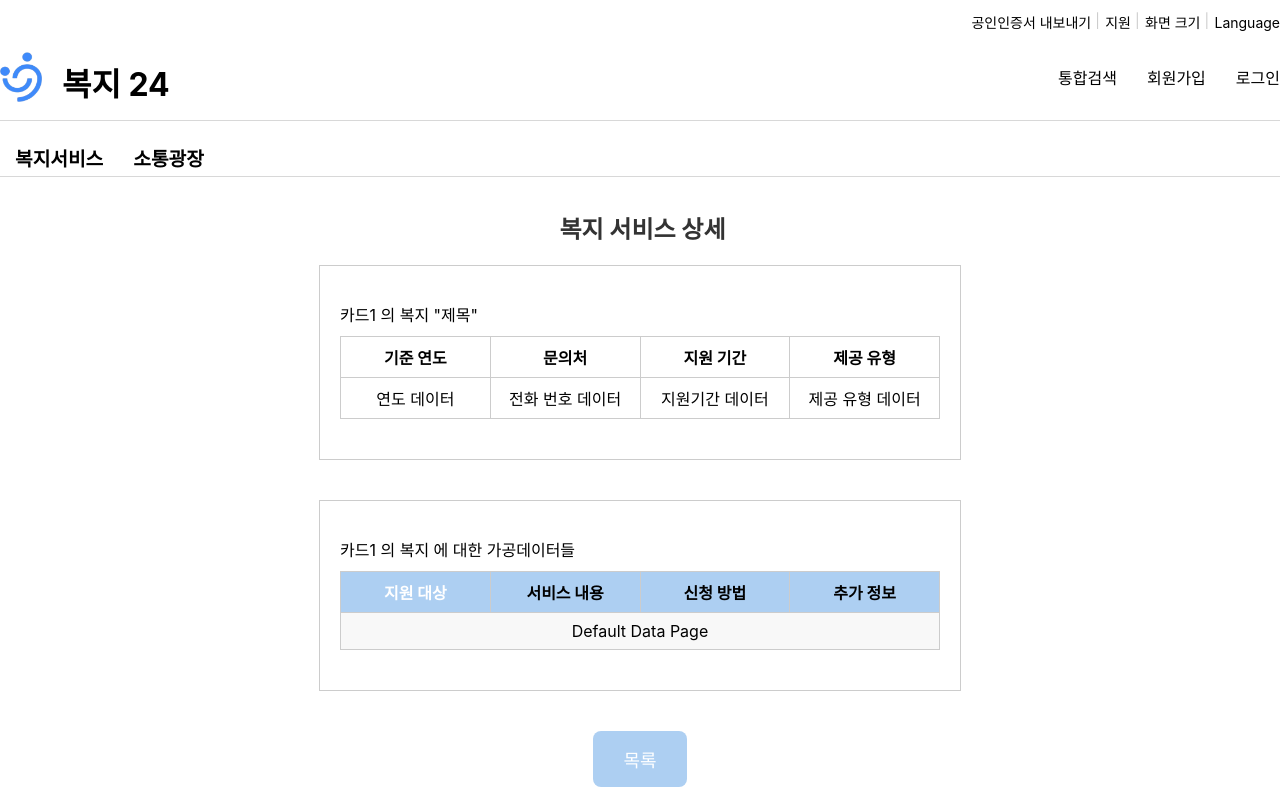
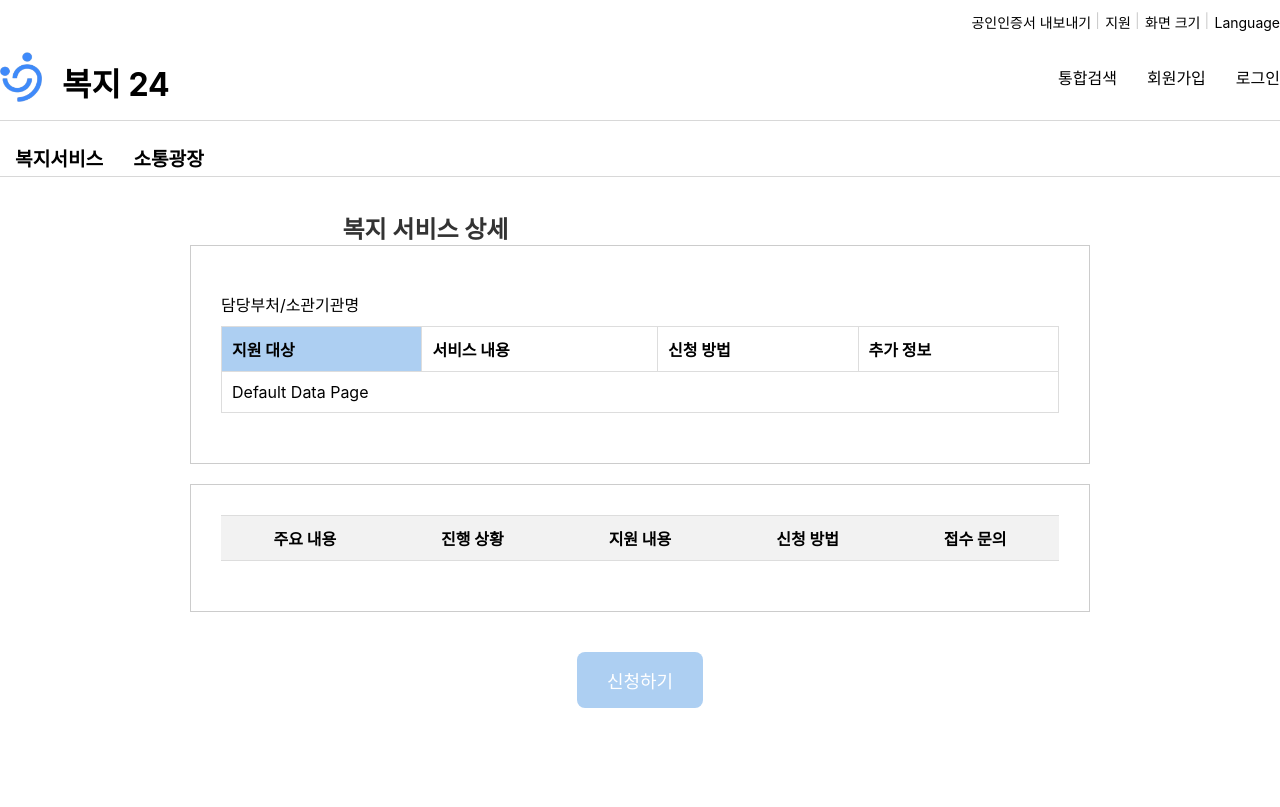
Before and after one commit to 2th-project/2th-project-FE, a React (Create React App) app: page /detail in a window 1280 px wide. Built offline with nearby package versions, Linux system fonts and the light colour scheme.

Commit message:
feat:디테일 게시판 초안

```diff
--- a/src/pages/detail/Detail.js
+++ b/src/pages/detail/Detail.js
@@ -5,6 +5,7 @@ import Header from "../../components/Header";
 
 function Detail() {
   const [activeTab, setActiveTab] = useState("지원 대상");
+
 
   const handleTabClick = (tab) => {
     setActiveTab(tab);
@@ -20,31 +21,9 @@ function Detail() {
 
       <div className={styles.container}>
         <h1 className={styles.title}>복지 서비스 상세</h1>
+
         <div className={styles.infoBox}>
-          <p className={styles.description}>카드1 의 복지 "제목"</p>
-          <table className={styles.infoTable}>
-            <thead>
-              <tr>
-                <th>기준 연도</th>
-                <th>문의처</th>
-                <th>지원 기간</th>
-                <th>제공 유형</th>
-              </tr>
-            </thead>
-            <tbody>
-              <tr>
-                <td>연도 데이터</td>
-                <td>전화 번호 데이터</td>
-                <td>지원기간 데이터</td>
-                <td>제공 유형 데이터</td>
-              </tr>
-            </tbody>
-          </table>
-        </div>
-        <div className={styles.infoBox}>
-          <p className={styles.description}>
-            카드1 의 복지 에 대한 가공데이터들
-          </p>
+          <p className={styles.description}>담당부처/소관기관명</p>
           <table className={styles.newTable}>
             <thead>
               <tr>
@@ -100,9 +79,25 @@ function Detail() {
             </tbody>
           </table>
         </div>
+
+        <div className={styles.infoBox}>
+          <table className={styles.infoTable}>
+            <thead>
+              <tr>
+                <th>주요 내용</th>
+                <th>진행 상황</th>
+                <th>지원 내용</th>
+                <th>신청 방법</th>
+                <th>접수 문의</th>
+              </tr>
+            </thead>
+            <tbody></tbody>
+          </table>
+        </div>
+
         <div className={styles.buttonWrapper}>
           <Button onClick={handleButtonClick} className={styles.largeButton}>
-            목록
+            신청하기
           </Button>
         </div>
       </div>
--- a/src/pages/detail/Detail.module.css
+++ b/src/pages/detail/Detail.module.css
@@ -1,10 +1,15 @@
 /* Detail.module.css */
+
+:root {
+  --primary-color: #adcff2; /* 기본 색상 */
+  --primary-text-color: #fff; /* 텍스트 색상 */
+}
 
 .container {
   display: flex;
   flex-direction: column;
   align-items: center;
-  max-width: 800px; /* 가로 길이 제한을 늘림 */
+  max-width: 600px; /* 가로 길이 제한 */
   width: 100%;
   margin: 0 auto;
   padding: 20px;
@@ -17,27 +22,26 @@
 .title {
   font-size: 2em;
   margin-bottom: 20px;
-  text-align: center;
+  text-align: left; /* 왼쪽 정렬 */
   width: 100%;
+  padding-left: 20px; /* 좌측 패딩 추가 */
 }
 
-.infoBox {
-  width: 100%;
-  margin-bottom: 20px;
-}
+
+
+/* 나머지 CSS 그대로 유지 */
 
 .infoTable, .newTable {
   width: 100%;
   margin-bottom: 20px;
-  table-layout: fixed; /* 자동 너비 계산 사용 */
+  table-layout: auto;
   border-collapse: collapse;
 }
 
 .infoTable th, .infoTable td, .newTable th, .newTable td {
-  padding: 20px; /* 세로 길이를 늘리기 위해 패딩을 늘림 */
+  padding: 10px;
   border: 1px solid #ddd;
   text-align: left; /* 원하시면 다른 정렬 방법으로 변경 가능 */
-  width: 25%; /* 열 너비를 고정하여 테이블 내용을 줄여줌 */
 }
 
 .buttonWrapper {
@@ -51,18 +55,8 @@
   font-size: 18px;
 }
 
-:root {
-  --primary-color: #adcff2; /* 기본 색상 */
-  --primary-text-color: #fff; /* 텍스트 색상 */
-}
-
 .activeTab {
   background-color: var(--primary-color); /* 원하는 색상으로 설정 */
-}/* Detail.module.css */
-
-:root {
-  --primary-color: #adcff2; /* 기본 색상 */
-  --primary-text-color: #fff; /* 텍스트 색상 */
 }
 
 .headerWrapper {
@@ -90,213 +84,9 @@
   flex: 1;
 }
 
-.container {
-  display: flex;
-  flex-direction: column;
-  align-items: center;
-  max-width: 600px; /* 가로 길이 제한 */
-  width: 100%;
-  margin: 0 auto;
-  padding: 20px;
-}
-
-.mainContent {
-  width: 100%;
-}
-
-.title {
-  font-size: 2em;
-  margin-bottom: 20px;
-  text-align: left; /* 왼쪽 정렬 */
-  width: 100%;
-  padding-left: 20px; /* 좌측 패딩 추가 */
-}
-
-.infoBox {
-  width: 100%;
-  margin-bottom: 20px;
-}
-
-.infoTable, .newTable {
-  width: 100%;
-  margin-bottom: 20px;
-  table-layout: auto;
-  border-collapse: collapse;
-}
-
-.infoTable th, .infoTable td, .newTable th, .newTable td {
-  padding: 10px;
-  border: 1px solid #ddd;
-  text-align: left; /* 원하시면 다른 정렬 방법으로 변경 가능 */
-}
-
-.buttonWrapper {
-  display: flex;
-  justify-content: flex-end;
-  margin-top: 20px;
-}
-
-.largeButton {
-  padding: 15px 30px;
-  font-size: 18px;
-}
-
-.activeTab {
-  background-color: var(--primary-color); /* 원하는 색상으로 설정 */
-}/* Detail.module.css */
-
-:root {
-  --primary-color: #adcff2; /* 기본 색상 */
-  --primary-text-color: #fff; /* 텍스트 색상 */
-}
-
-.layout {
-  display: flex;
-  align-items: flex-start;  /* 상단에서 정렬 시작 */
-  margin-top: 20px; /* 헤더와의 간격 */
-}
-
-.sidebarWrapper {
-  width: 200px; /* 사이드바의 너비 */
-  margin-right: 20px; /* 컨텐츠와의 간격 */
-}
-
-.content {
-  flex: 1;
-}
-
-.container {
-  display: flex;
-  flex-direction: column;
-  align-items: center;
-  max-width: 600px; /* 가로 길이 제한 */
-  width: 100%;
-  margin: 0 auto;
-  padding: 20px;
-}
-
-.mainContent {
-  width: 100%;
-}
-
-.title {
-  font-size: 2em;
-  margin-bottom: 20px;
-  text-align: left; /* 왼쪽 정렬 */
-  width: 100%;
-  padding-left: 20px; /* 좌측 패딩 추가 */
-}
-
-.infoBox {
-  width: 100%;
-  margin-bottom: 20px;
-}
-
-.infoTable, .newTable {
-  width: 100%;
-  margin-bottom: 20px;
-  table-layout: auto;
-  border-collapse: collapse;
-}
-
-.infoTable th, .infoTable td, .newTable th, .newTable td {
-  padding: 10px;
-  border: 1px solid #ddd;
-  text-align: left; /* 원하시면 다른 정렬 방법으로 변경 가능 */
-}
-
-.buttonWrapper {
-  display: flex;
-  justify-content: flex-end;
-  margin-top: 20px;
-}
-
-.largeButton {
-  padding: 15px 30px;
-  font-size: 18px;
-}
-
-.activeTab {
-  background-color: var(--primary-color); /* 원하는 색상으로 설정 */
-}/* Detail.module.css */
-
-.container {
-  display: flex;
-  flex-direction: column;
-  align-items: center;
-  max-width: 600px; /* 가로 길이 제한 */
-  width: 100%;
-  margin: 0 auto;
-  padding: 20px;
-}
-
 .contentWithSidebar {
   display: flex;
   width: 100%;
-}
-
-.sidebarWrapper {
-  margin-right: 20px; /* 오른쪽에 여백 추가 */
-}
-
-.mainContent {
-  flex: 1; /* 나머지 공간 차지 */
-}
-
-.title {
-  font-size: 2em;
-  margin-bottom: 20px;
-  text-align: left; /* 왼쪽 정렬 */
-  width: 100%;
-  padding-left: 20px; /* 좌측 패딩 추가 */
-}
-
-.infoBox {
-  width: 100%;
-  margin-bottom: 20px;
-}
-
-.infoTable, .newTable {
-  width: 100%;
-  margin-bottom: 20px;
-  table-layout: auto;
-  border-collapse: collapse;
-}
-
-.infoTable th, .infoTable td, .newTable th, .newTable td {
-  padding: 10px;
-  border: 1px solid #ddd;
-  text-align: left; /* 원하시면 다른 정렬 방법으로 변경 가능 */
-}
-
-.buttonWrapper {
-  display: flex;
-  justify-content: flex-end;
-  margin-top: 20px;
-}
-
-.largeButton {
-  padding: 15px 30px;
-  font-size: 18px;
-}
-
-:root {
-  --primary-color: #adcff2; /* 기본 색상 */
-  --primary-text-color: #fff; /* 텍스트 색상 */
-}
-
-.activeTab {
-  background-color: #adcff2; /* 원하는 색상으로 설정 */
-}/* Detail.module.css */
-
-.container {
-  display: flex;
-  flex-direction: column;
-  align-items: center;
-  max-width: 600px; /* 가로 길이 제한 */
-  width: 100%;
-  margin: 0 auto;
-  padding: 20px;
 }
 
 .sidebarContainer {
@@ -311,132 +101,11 @@
   width: auto; /* 사이드바의 기본 너비 유지 */
 }
 
-.mainContent {
-  width: 100%;
-}
-
-.title {
-  font-size: 2em;
-  margin-bottom: 20px;
-  text-align: center;
-}
-
-.infoBox {
-  width: 100%;
-  margin-bottom: 20px;
-}
-
-.infoTable, .newTable {
-  width: 100%;
-  margin-bottom: 20px;
-  table-layout: auto;
-  border-collapse: collapse;
-}
-
-.infoTable th, .infoTable td, .newTable th, .newTable td {
-  padding: 10px;
-  border: 1px solid #ddd;
-  text-align: left; /* 원하시면 다른 정렬 방법으로 변경 가능 */
-}
-
-.buttonWrapper {
-  display: flex;
-  justify-content: flex-end;
-  margin-top: 20px;
-}
-
-.largeButton {
-  padding: 15px 30px;
-  font-size: 18px;
-}
-
-:root {
-  --primary-color: #adcff2; /* 기본 색상 */
-  --primary-text-color: #fff; /* 텍스트 색상 */
-}
-
-.activeTab {
-  background-color: #adcff2; /* 원하는 색상으로 설정 */
-}/* Detail.module.css */
-
-.container {
-  display: flex;
-  flex-direction: column;
-  align-items: center;
-  /* 가운데 정렬 */
-  max-width: 600px; /* 가로 길이 제한 */
-  width: 100%;
-  margin: 0 auto;
-  padding: 20px;
-}
-
-.mainContent {
-  width: 100%;
-}
-
-.title {
-  font-size: 2em;
-  margin-bottom: 20px;
-  text-align: center;
-}
-
-.infoBox {
-  width: 100%;
-  margin-bottom: 20px;
-}
-
-.infoTable, .newTable {
-  width: 100%;
-  margin-bottom: 20px;
-  table-layout: auto;
-  border-collapse: collapse;
-}
-
-.infoTable th, .infoTable td, .newTable th, .newTable td {
-  padding: 10px;
-  border: 1px solid #ddd;
-  text-align: left; /* 또는 다른 원하는 정렬 방법 */
-}
-
-.buttonWrapper {
-  display: flex;
-  justify-content: flex-end;
-  margin-top: 20px;
-}
-
-.largeButton {
-  padding: 15px 30px;
-  font-size: 18px;
-}:root {
-  --primary-color: #adcff2; /* 기본 색상을 넣으세요 */
-  --primary-text-color: #fff; /* 텍스트 색상 */
-}
-
-
-.activeTab {
-  background-color: #adcff2;  /* 원하는 색상으로 설정 */
-}
-
-/* 나머지 CSS 그대로 유지 */
-/* 나머지 CSS 그대로 유지 */
-.activeContent {
-  background-color: var(--primary-color);
-}
-
-.container {
-  display: flex;
-}
-
 .sidebar {
   width: 200px;
   background-color: #adcff2;
   padding: 20px;
   box-shadow: 2px 0 5px rgba(0, 0, 0, 0.1);
-}
-
-.mainContent {
-  flex: 1;
-  padding: 20px;
 }
 
 .title {
@@ -478,8 +147,7 @@
   margin-bottom: 20px;
 }
 
-.table th,
-.table td {
+.table th, .table td {
   border: 1px solid #ddd;
   padding: 8px;
   text-align: center;
@@ -519,26 +187,26 @@
 }
 
 .infoBox {
-  border: 1px solid #ccc;
-  padding: 20px;
-  margin-top: 20px;
+  width: 150%; /* 기존보다 폭을 늘림 */
+  margin-bottom: 20px; /* 아래쪽 여백 */
+  padding: 30px; /* 내부 여백 추가 */
+  border: 1px solid #ccc; /* 테두리 추가 */
+  box-sizing: border-box; /* 패딩과 테두리를 폭 계산에 포함 */
 }
-
 .description {
   margin-bottom: 10px;
 }
 
-.infoTable {
-  width: 100%;
-  border-collapse: collapse;
+.infoTable th {
+  background-color: #f2f2f2;
+  text-align: center;
+  border-left: none; /* 왼쪽 경계선 제거 */
+  border-right: none; /* 오른쪽 경계선 제거 */
 }
 
-.infoTable th,
 .infoTable td {
-  border: 1px solid #ccc;
-  padding: 8px;
-  text-align: center;
-  margin-bottom: 10px;
+  border-left: none; /* 왼쪽 경계선 제거 */
+  border-right: none; /* 오른쪽 경계선 제거 */
 }
 
 .button {
@@ -552,24 +220,6 @@
   margin: 20px auto;
 }
 
-.newTable {
-  width: 100%;
-  border-collapse: collapse;
-  margin-bottom: 20px;
+.activeContent {
+  background-color: var(--primary-color);
 }
-
-.newTable th,
-.newTable td {
-  border: 1px solid #ccc;
-  padding: 8px;
-  text-align: center;
-  background-color: #f8f8f8;
-}
-
-.newTable th {
-  background-color: #adcff2;
-}.activeTab {
-  background-color: var(--primary-color);
-  color: var(--primary-text-color); /* 필요시 텍스트 색상도 변경 */
-  font-weight: bold;
-}
```
